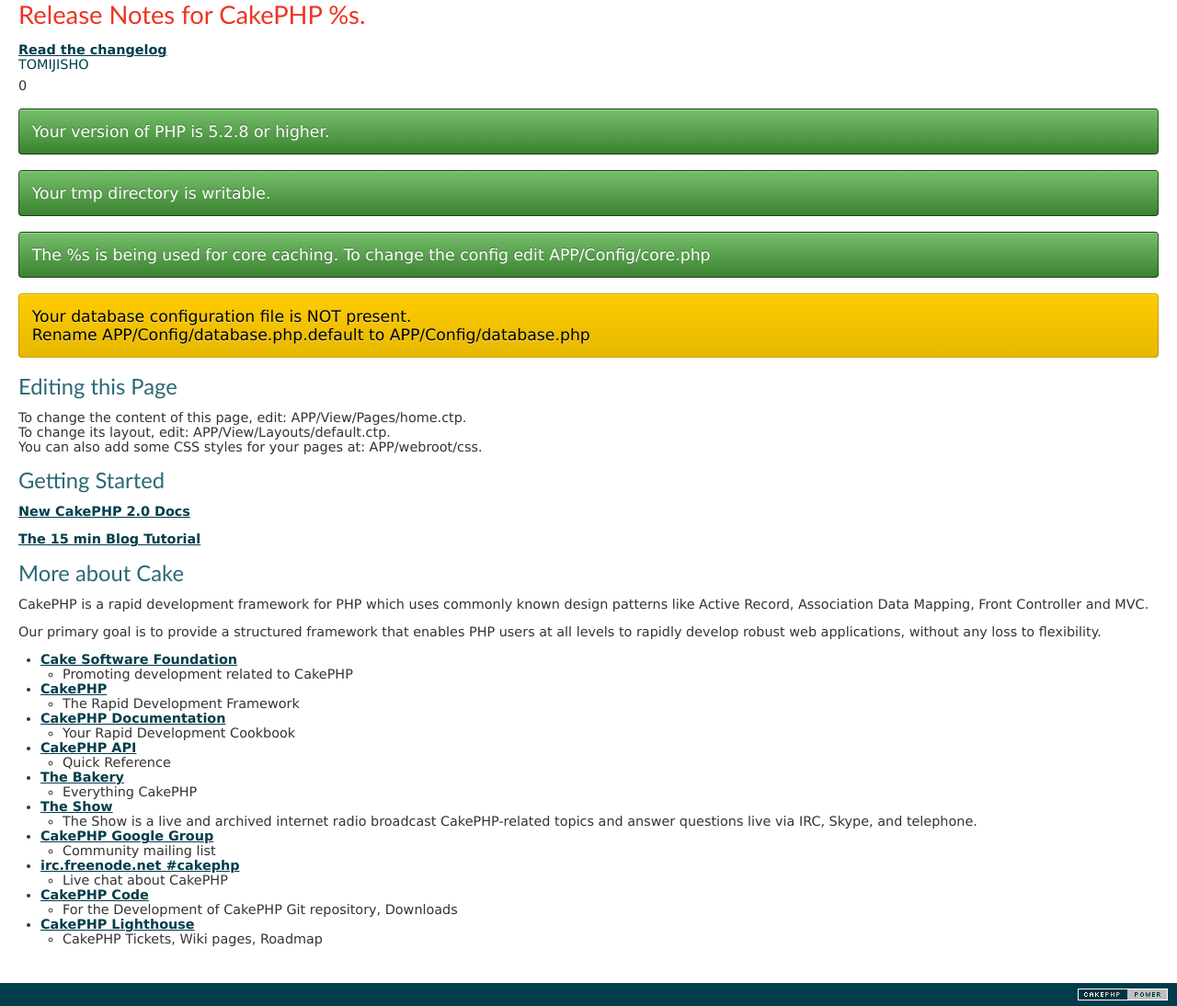
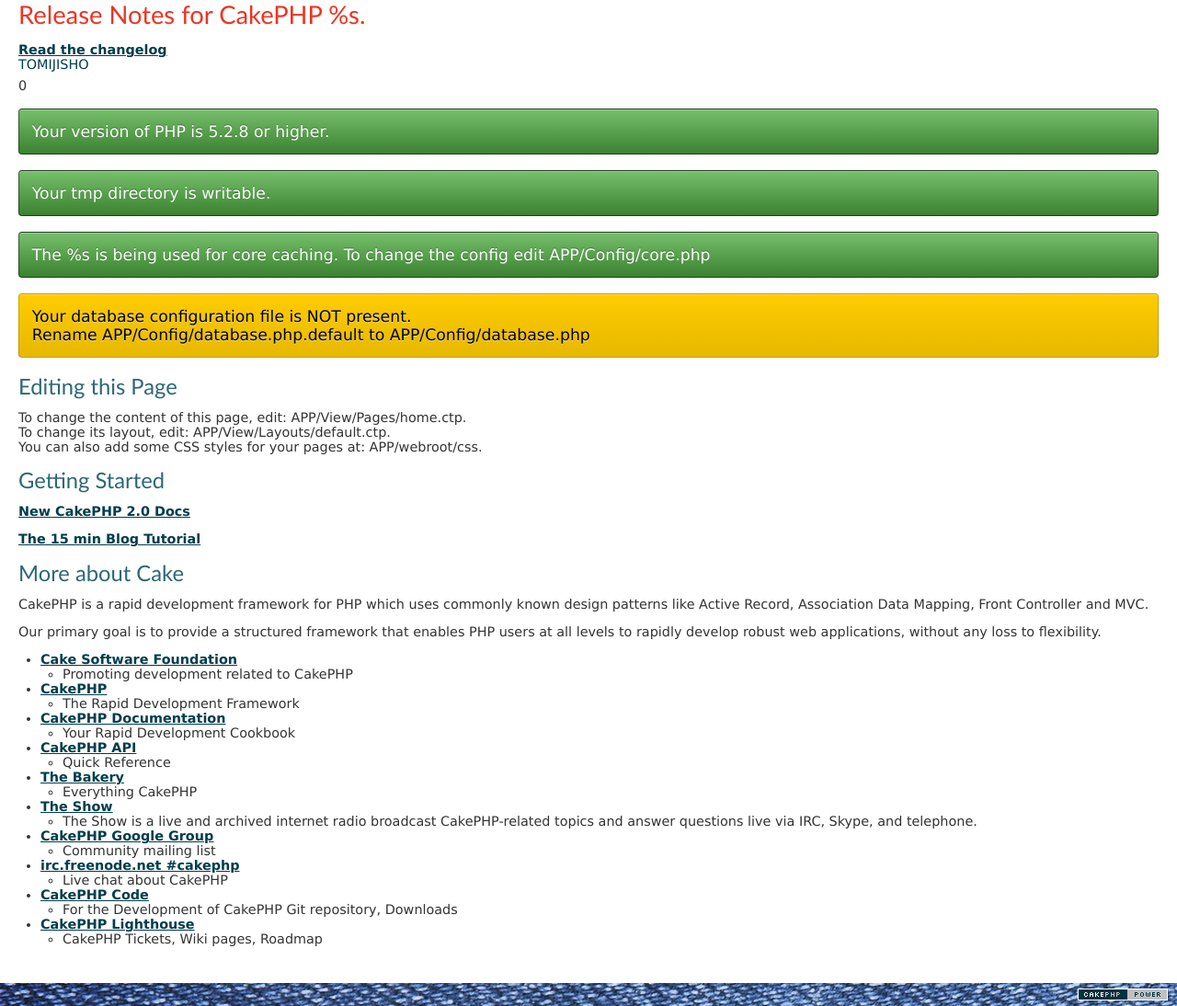
Before and after one commit to nghialv/tomojisho, a CakePHP app: the page made by app/View/Pages/home.ctp in a window 1280 px wide. Shown: the part 218-1312 px from the top of the page at 92% size. Run offline with PHP 8.4 and a stand-in for CakePHP, Linux system fonts and the light colour scheme; the template is opened without the code that fills it, so the values that code supplies are empty; some libraries are stand-ins or nearby versions.

Commit message:
change background

```diff
--- a/app/View/Layouts/default.ctp
+++ b/app/View/Layouts/default.ctp
@@ -40,7 +40,7 @@ $cakeDescription = __d('cake_dev', 'CakePHP: the rapid development php framework
 		echo $this->fetch('script');
 	?>
 </head>
-<body>
+<body id="tomojisho-app">
 	<div id="container">
 		<div id="header">
 			<h1><?php echo $this->Html->link($cakeDescription, 'http://cakephp.org'); ?></h1>
--- a/app/webroot/css/cake.generic.css
+++ b/app/webroot/css/cake.generic.css
@@ -15,6 +15,10 @@
  * @since         CakePHP(tm)
  * @license       MIT License (http://www.opensource.org/licenses/mit-license.php)
  */
+
+#tomojisho-app{
+  background: url('../img/background.jpg') repeat;
+}
 
 * {
 	margin:0;
```
Also changed, not shown: app/webroot/img/background.jpg (added), 2 other files.
